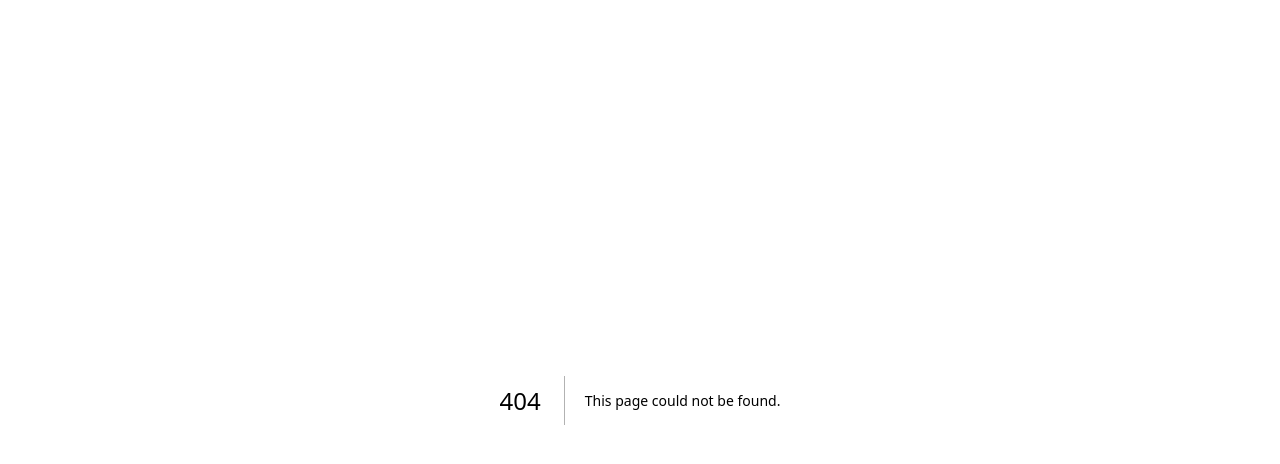
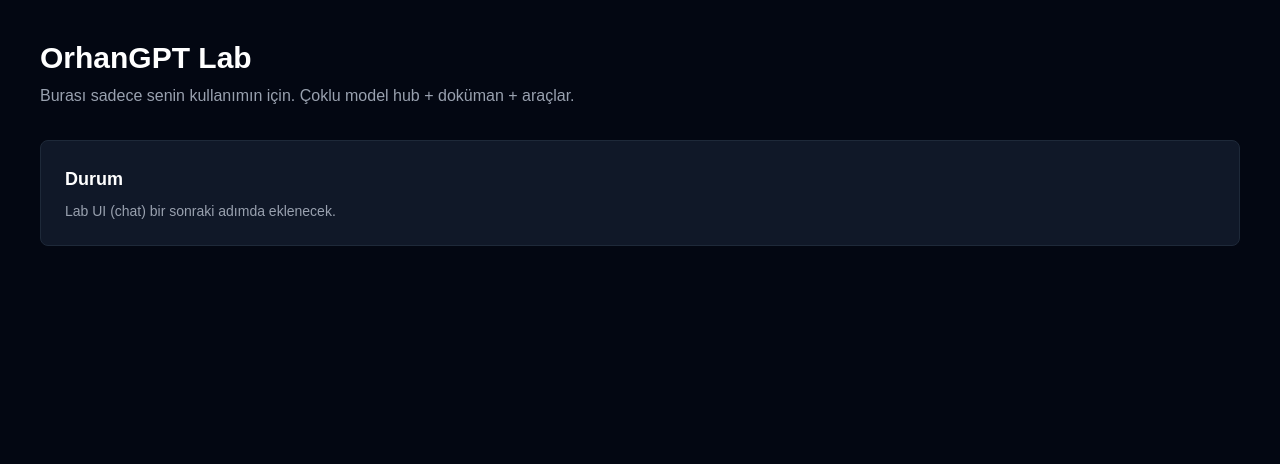
Before and after one commit to okarakopru/ai-chatbot-poc, a Next.js app in the folder src/: page /lab in a window 1280 px wide. Before the commit this address had no page. Shown: the top 464 px of the page. Built offline with nearby package versions, Linux system fonts and the light colour scheme; no server answers; sample sign-in values are in the browser's storage.

Commit message:
feat: add protected /lab page

```diff
--- /dev/null
+++ b/src/app/lab/page.tsx
@@ -0,0 +1,24 @@
+import { getServerSession } from "next-auth";
+import { redirect } from "next/navigation";
+import { authOptions } from "../api/auth/[...nextauth]/options";
+
+export default async function LabPage() {
+  const session = await getServerSession(authOptions);
+  if (!session) redirect("/api/auth/signin");
+
+  return (
+    <main className="min-h-screen bg-gray-950 text-white p-10">
+      <h1 className="text-3xl font-bold mb-2">OrhanGPT Lab</h1>
+      <p className="text-gray-400 mb-8">
+        Burası sadece senin kullanımın için. Çoklu model hub + doküman + araçlar.
+      </p>
+
+      <div className="bg-gray-900 border border-gray-800 rounded-lg p-6">
+        <h2 className="text-lg font-semibold mb-2">Durum</h2>
+        <p className="text-sm text-gray-400">
+          Lab UI (chat) bir sonraki adımda eklenecek.
+        </p>
+      </div>
+    </main>
+  );
+}
```
